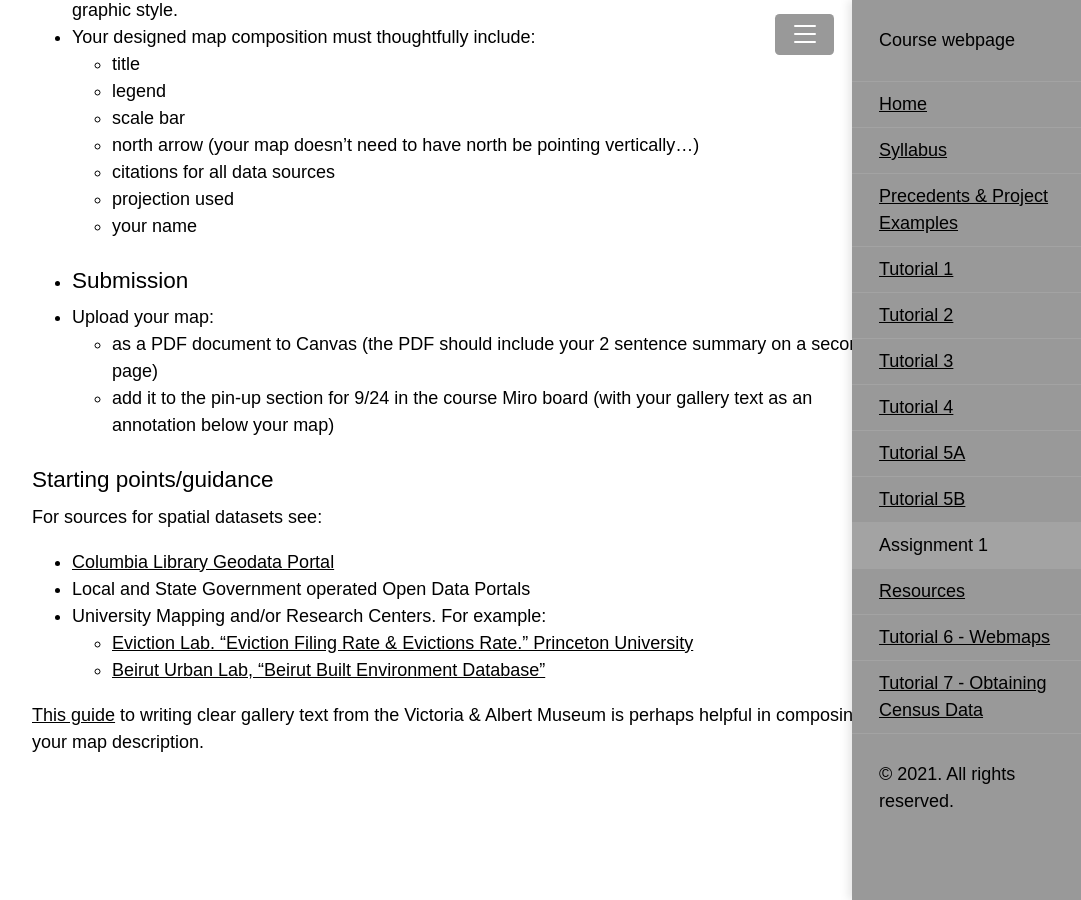
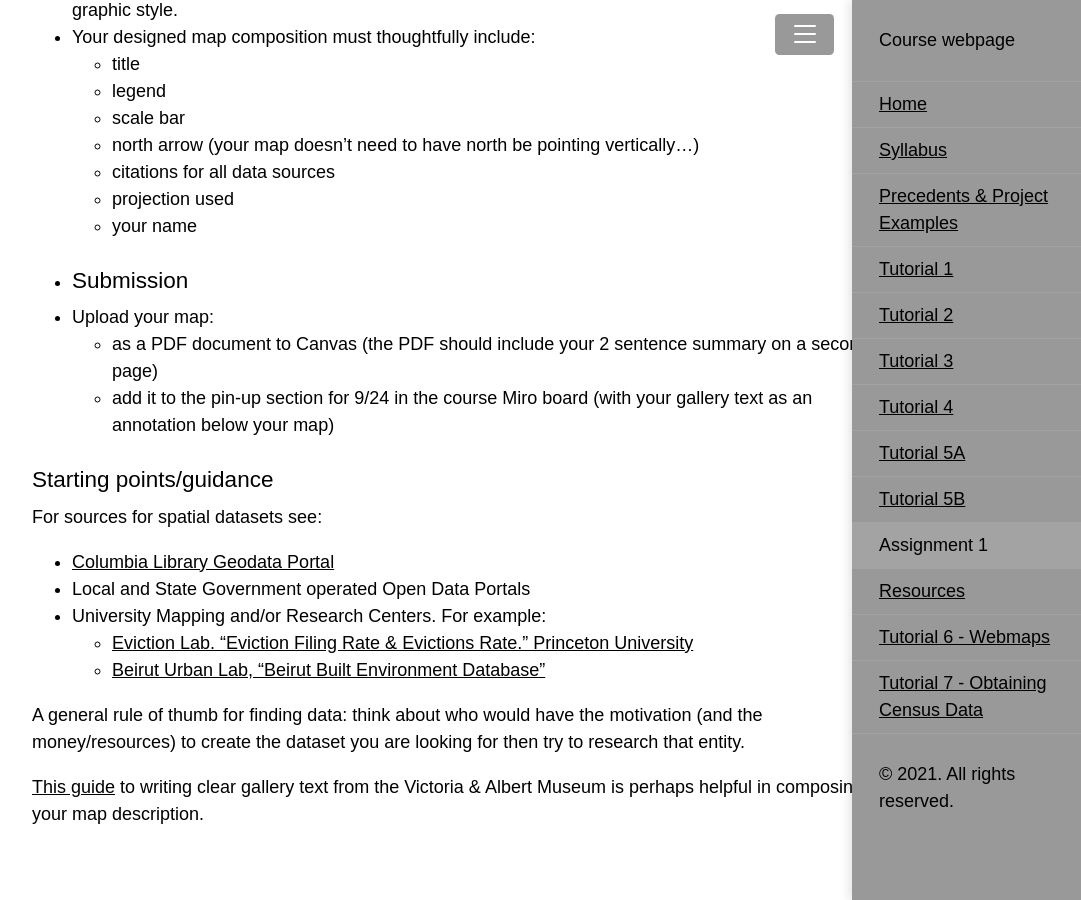
Before and after one commit to CenterForSpatialResearch/methods-in-spatial-research-fa2021, a Jekyll site: the page built from assignments/assignment01.md, in a window 1280 px wide and 900 px high, scrolled down 1293 px. Shown: the whole window, without its empty margins (176-1257 px from the left). Built offline with Jekyll 4.4.1, drawn with Linux system fonts in a browser that asks for light colours.

Commit message:
assignment update

```diff
--- a/assignments/assignment01.md
+++ b/assignments/assignment01.md
@@ -65,6 +65,8 @@ For sources for spatial datasets see:
   - [Eviction Lab. "Eviction Filing Rate & Evictions Rate." Princeton University](https://evictionlab.org/map/)
   - [Beirut Urban Lab, "Beirut Built Environment Database"](https://www.beiruturbanlab.com/en/Details/561)
 
+A general rule of thumb for finding data: think about who would have the motivation (and the money/resources) to create the dataset you are looking for then try to research that entity.
+
 [This guide](https://www.vam.ac.uk/__data/assets/pdf_file/0009/238077/Gallery-Text-at-the-V-and-A-Ten-Point-Guide-Aug-2013.pdf) to writing clear gallery text from the Victoria & Albert Museum is perhaps helpful in composing your map description.
 
 <!--
```
